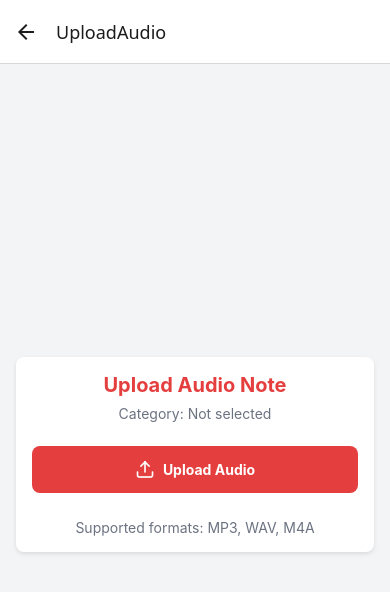
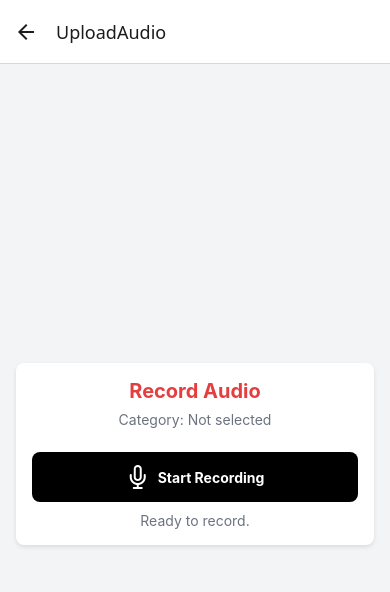
Before and after one commit to JorgeRodriguez5167/Frontend-Study-App, a React Native app: screen /UploadAudio in a window 390 px wide. Shown: the top 592 px of the page. Built offline with nearby package versions, Linux system fonts and the light colour scheme.

Commit message:
Update UploadAudioScreen.js

```diff
--- a/UploadAudioScreen.js
+++ b/UploadAudioScreen.js
@@ -1,48 +1,59 @@
-import React, { useState, useEffect } from 'react';
+import React, { useState } from 'react';
 import {
-  View, Text, TouchableOpacity, StyleSheet, SafeAreaView, Modal, Alert, ActivityIndicator
+  View, Text, TouchableOpacity, StyleSheet, ActivityIndicator, Alert, Modal, Platform
 } from 'react-native';
-import * as DocumentPicker from 'expo-document-picker';
+import * as FileSystem from 'expo-file-system';
 import { Audio } from 'expo-av';
 import Icon from 'react-native-vector-icons/Feather';
 
 const BACKEND_URL = 'https://backend-study-app-production.up.railway.app';
 
-export default function UploadAudioScreen() {
+export default function RecordAudioScreen() {
+  const [isRecording, setIsRecording] = useState(false);
   const [audioUri, setAudioUri] = useState(null);
-  const [sound, setSound] = useState(null);
   const [transcription, setTranscription] = useState('');
   const [summary, setSummary] = useState('');
   const [uploading, setUploading] = useState(false);
   const [summarizing, setSummarizing] = useState(false);
-  const [selectedCategory, setSelectedCategory] = useState(null);
   const [showCategoryModal, setShowCategoryModal] = useState(false);
-  const [showConfirmModal, setShowConfirmModal] = useState(false);
+  const [selectedCategory, setSelectedCategory] = useState('');
 
-  const categoryOptions = ['Health', 'Biology', 'Arts', 'English', 'History'];
+  const handleCategorySelect = (category) => {
+    setSelectedCategory(category);
+    setShowCategoryModal(false);
+    startRecording();
+  };
 
-  const pickAudioFile = async () => {
-    setTranscription('');
-    setSummary('');
+  const startRecording = async () => {
     try {
-      const result = await DocumentPicker.getDocumentAsync({ type: 'audio/*', copyToCacheDirectory: true });
-      if (!result.canceled && result.assets?.[0]?.uri) {
-        setAudioUri(result.assets[0].uri);
-        setShowCategoryModal(true);
-      }
-    } catch (error) {
-      console.error('File selection error:', error);
+      setTranscription('');
+      setSummary('');
+      const permission = await Audio.requestPermissionsAsync();
+      if (!permission.granted) throw new Error('Permission to access microphone is required');
+
+      await Audio.setAudioModeAsync({
+        allowsRecordingIOS: true,
+        playsInSilentModeIOS: true,
+      });
+
+      const { recording } = await Audio.Recording.createAsync(Audio.RecordingOptionsPresets.HIGH_QUALITY);
+      setIsRecording(recording);
+    } catch (err) {
+      console.error('Failed to start recording', err);
+      Alert.alert('Error', 'Failed to start recording.');
     }
   };
 
-  const playAudio = async () => {
-    if (!audioUri) return;
+  const stopRecording = async () => {
     try {
-      const { sound: newSound } = await Audio.Sound.createAsync({ uri: audioUri });
-      setSound(newSound);
-      await newSound.playAsync();
-    } catch (error) {
-      console.error('Playback error:', error);
+      await isRecording.stopAndUnloadAsync();
+      const uri = isRecording.getURI();
+      setAudioUri(uri);
+    } catch (err) {
+      console.error('Failed to stop recording', err);
+      Alert.alert('Error', 'Failed to stop recording.');
+    } finally {
+      setIsRecording(false);
     }
   };
 
@@ -52,22 +63,17 @@ export default function UploadAudioScreen() {
     setTranscription('');
 
     try {
-      const response = await fetch(audioUri);
-      const blob = await response.blob();
-
-      const formData = new FormData();
-      formData.append('file', blob, 'uploaded_audio.wav');
-
-      const res = await fetch(`${BACKEND_URL}/transcribe?stream=false`, {
-        method: 'POST',
-        body: formData,
+      const result = await FileSystem.uploadAsync(`${BACKEND_URL}/transcribe?stream=false`, audioUri, {
+        fieldName: 'file',
+        httpMethod: 'POST',
+        uploadType: FileSystem.FileSystemUploadType.MULTIPART,
+        mimeType: 'audio/m4a'
       });
-
-      const data = await res.json();
+      const data = JSON.parse(result.body);
       setTranscription(data.transcription || '');
-      Alert.alert('✅ Transcription Complete', 'Audio has been successfully transcribed.');
-    } catch (error) {
-      console.error('Transcription error:', error);
+      Alert.alert("✅ Transcribed", "Audio was transcribed successfully.");
+    } catch (err) {
+      console.error('Transcription failed', err);
       Alert.alert('Error', 'Failed to transcribe audio.');
     } finally {
       setUploading(false);
@@ -82,15 +88,14 @@ export default function UploadAudioScreen() {
       const response = await fetch(`${BACKEND_URL}/summarize`, {
         method: 'POST',
         headers: { 'Content-Type': 'application/json' },
-        body: JSON.stringify({ text: transcription }),
+        body: JSON.stringify({ text: transcription })
       });
-
       const data = await response.json();
       setSummary(data.summary || '');
-      Alert.alert('✅ Summarized', 'Summary created successfully.');
+      Alert.alert("✅ Summarized", "Summary created successfully.");
     } catch (err) {
       console.error('Summarization failed', err);
-      Alert.alert('Error', 'Failed to summarize.');
+      Alert.alert('Error', 'Failed to summarize the note.');
     } finally {
       setSummarizing(false);
     }
@@ -103,7 +108,6 @@ export default function UploadAudioScreen() {
       if (!title) return;
 
       const fullTitle = `${title} ${type === 'Summary' ? 'Summary' : 'Notes'}`;
-
       try {
         const response = await fetch(`${BACKEND_URL}/notes`, {
           method: 'POST',
@@ -113,79 +117,64 @@ export default function UploadAudioScreen() {
             content,
             category: selectedCategory,
             user_id: 2
-          }),
+          })
         });
-
         if (response.ok) {
-          Alert.alert('✅ Success', `${type} saved as "${fullTitle}"`);
+          Alert.alert("✅ Success", `${type} saved as \"${fullTitle}\"`);
         } else {
-          Alert.alert('Failed', `Could not save ${type}.`);
+          Alert.alert("Failed", `Could not save ${type}.`);
         }
-      } catch (error) {
-        Alert.alert('Error', 'Failed to save note.');
+      } catch (err) {
+        Alert.alert("Error", "Failed to save note.");
       }
     });
   };
 
-  const handleConfirmAnswer = (answer) => {
-    setShowConfirmModal(false);
-    if (answer === 'no') {
-      setAudioUri(null);
-      setTranscription('');
-      setSummary('');
-    }
-  };
-
-  useEffect(() => {
-    return sound ? () => sound.unloadAsync() : undefined;
-  }, [sound]);
-
   return (
-    <SafeAreaView style={styles.container}>
+    <View style={styles.container}>
       <View style={styles.content}>
         <View style={styles.card}>
           <View style={styles.cardHeader}>
-            <Text style={styles.cardTitle}>Upload Audio Note</Text>
+            <Text style={styles.cardTitle}>Record Audio</Text>
             <Text style={styles.cardDescription}>Category: {selectedCategory || 'Not selected'}</Text>
           </View>
 
-          <TouchableOpacity style={styles.uploadButton} onPress={pickAudioFile}>
-            <Icon name="upload" size={20} color="white" />
-            <Text style={styles.buttonText}>Upload Audio</Text>
-          </TouchableOpacity>
+          {isRecording ? (
+            <TouchableOpacity style={styles.stopButton} onPress={stopRecording}>
+              <Icon name="square" size={24} color="white" />
+              <Text style={styles.buttonText}>Stop Recording</Text>
+            </TouchableOpacity>
+          ) : (
+            <TouchableOpacity style={styles.recordButton} onPress={() => setShowCategoryModal(true)}>
+              <Icon name="mic" size={24} color="white" />
+              <Text style={styles.buttonText}>Start Recording</Text>
+            </TouchableOpacity>
+          )}
 
-          {audioUri && (
+          {audioUri && !isRecording && (
             <>
-              <TouchableOpacity style={styles.replayButton} onPress={playAudio}>
-                <Icon name="play" size={20} color="white" />
-                <Text style={styles.buttonText}>Replay</Text>
-              </TouchableOpacity>
-
-              <TouchableOpacity style={styles.replayButton} onPress={transcribeAudio}>
-                <Icon name="file-text" size={20} color="white" />
+              <TouchableOpacity style={styles.recordButton} onPress={transcribeAudio}>
+                <Icon name="file-text" size={24} color="white" />
                 <Text style={styles.buttonText}>Transcribe</Text>
               </TouchableOpacity>
-
               <TouchableOpacity
                 style={[styles.stopButton, { backgroundColor: summarizing || !transcription ? '#999' : '#e53e3e' }]}
                 disabled={!transcription || summarizing}
                 onPress={summarizeText}
               >
-                <Icon name="book-open" size={20} color="white" />
+                <Icon name="book-open" size={24} color="white" />
                 <Text style={styles.buttonText}>Summarize</Text>
               </TouchableOpacity>
-
               <TouchableOpacity
-                style={styles.uploadButton}
+                style={styles.recordButton}
                 onPress={() => saveNote("Notes", transcription)}
                 disabled={!transcription}
               >
                 <Icon name="save" size={20} color="white" />
                 <Text style={styles.buttonText}>Save Transcript</Text>
               </TouchableOpacity>
-
               <TouchableOpacity
-                style={styles.uploadButton}
+                style={styles.recordButton}
                 onPress={() => saveNote("Summary", summary)}
                 disabled={!summary}
               >
@@ -198,105 +187,42 @@ export default function UploadAudioScreen() {
           {uploading && <ActivityIndicator size="large" color="#2196F3" style={{ marginVertical: 10 }} />}
           {summarizing && <ActivityIndicator size="large" color="#e53e3e" style={{ marginVertical: 10 }} />}
 
-          <Text style={styles.supportedFormats}>Supported formats: MP3, WAV, M4A</Text>
+          <Text style={styles.statusText}>
+            {isRecording ? "Recording in progress..." : audioUri ? "Recording saved." : "Ready to record."}
+          </Text>
         </View>
       </View>
 
       <Modal transparent visible={showCategoryModal} animationType="fade">
         <View style={styles.modalOverlay}>
           <View style={styles.modalContent}>
-            <Text style={styles.modalTitle}>Choose the category:</Text>
-            {categoryOptions.map((cat) => (
-              <TouchableOpacity key={cat} style={styles.sectionButton} onPress={() => {
-                setSelectedCategory(cat);
-                setShowCategoryModal(false);
-                setShowConfirmModal(true);
-              }}>
-                <Text style={styles.sectionButtonText}>{cat}</Text>
+            <Text style={styles.modalTitle}>Please choose the section for your notes:</Text>
+            {['Health', 'Biology', 'Arts', 'English', 'History'].map((section) => (
+              <TouchableOpacity key={section} style={styles.sectionButton} onPress={() => handleCategorySelect(section)}>
+                <Text style={styles.sectionButtonText}>{section}</Text>
               </TouchableOpacity>
             ))}
           </View>
         </View>
       </Modal>
-
-      <Modal transparent visible={showConfirmModal} animationType="fade">
-        <View style={styles.modalOverlay}>
-          <View style={styles.modalContent}>
-            <Text style={styles.modalTitle}>Is this the audio you want to send?</Text>
-
-            <TouchableOpacity style={styles.sectionButton} onPress={() => handleConfirmAnswer("yes")}>
-              <Text style={styles.sectionButtonText}>Yes</Text>
-            </TouchableOpacity>
-
-            <TouchableOpacity style={styles.sectionButton} onPress={() => handleConfirmAnswer("no")}>
-              <Text style={styles.sectionButtonText}>No</Text>
-            </TouchableOpacity>
-          </View>
-        </View>
-      </Modal>
-    </SafeAreaView>
+    </View>
   );
 }
 
 const styles = StyleSheet.create({
-  container: { flex: 1, backgroundColor: '#f3f4f6' },
-  content: { flex: 1, padding: 16, justifyContent: 'center' },
-  card: {
-    backgroundColor: 'white',
-    borderRadius: 8,
-    padding: 16,
-    shadowColor: '#000',
-    shadowOffset: { width: 0, height: 2 },
-    shadowOpacity: 0.1,
-    shadowRadius: 4,
-    elevation: 2,
-  },
-  cardHeader: { alignItems: 'center', marginBottom: 24 },
-  cardTitle: { fontSize: 20, fontWeight: 'bold', color: '#e53e3e', marginBottom: 8 },
-  cardDescription: { fontSize: 14, color: '#6b7280', textAlign: 'center' },
-  uploadButton: {
-    backgroundColor: '#e53e3e',
-    flexDirection: 'row',
-    alignItems: 'center',
-    justifyContent: 'center',
-    paddingVertical: 12,
-    paddingHorizontal: 20,
-    borderRadius: 8,
-    marginBottom: 10,
-  },
-  replayButton: {
-    backgroundColor: '#000000',
-    flexDirection: 'row',
-    alignItems: 'center',
-    justifyContent: 'center',
-    paddingVertical: 12,
-    paddingHorizontal: 20,
-    borderRadius: 8,
-    marginBottom: 10,
-  },
-  stopButton: {
-    backgroundColor: '#1f2937',
-    flexDirection: 'row',
-    alignItems: 'center',
-    justifyContent: 'center',
-    paddingVertical: 12,
-    paddingHorizontal: 20,
-    borderRadius: 8,
-    marginBottom: 10,
-  },
-  buttonText: { color: 'white', fontWeight: 'bold', marginLeft: 8 },
-  supportedFormats: { textAlign: 'center', color: '#6b7280', fontSize: 14, marginTop: 16 },
-  modalOverlay: { flex: 1, backgroundColor: 'rgba(0,0,0,0.5)', justifyContent: 'center', alignItems: 'center' },
-  modalContent: { backgroundColor: 'white', borderRadius: 10, padding: 24, width: '80%', alignItems: 'center' },
-  modalTitle: { fontSize: 18, fontWeight: 'bold', marginBottom: 16, textAlign: 'center' },
-  sectionButton: {
-    backgroundColor: '#1f2937',
-    paddingVertical: 10,
-    paddingHorizontal: 24,
-    borderRadius: 8,
-    marginVertical: 6,
-    width: '100%',
-    alignItems: 'center',
-  },
-  sectionButtonText: { color: 'white', fontWeight: 'bold' },
+  container: { flex: 1, backgroundColor: "#f3f4f6" },
+  content: { flex: 1, padding: 16, justifyContent: "center" },
+  card: { backgroundColor: "white", borderRadius: 8, padding: 16, shadowColor: "#000", shadowOffset: { width: 0, height: 2 }, shadowOpacity: 0.1, shadowRadius: 4, elevation: 2 },
+  cardHeader: { alignItems: "center", marginBottom: 24 },
+  cardTitle: { fontSize: 20, fontWeight: "bold", color: "#e53e3e", marginBottom: 8 },
+  cardDescription: { fontSize: 14, color: "#6b7280", textAlign: "center" },
+  recordButton: { backgroundColor: "black", flexDirection: "row", alignItems: "center", justifyContent: "center", paddingVertical: 12, paddingHorizontal: 20, borderRadius: 8, marginBottom: 10 },
+  stopButton: { backgroundColor: "#e53e3e", flexDirection: "row", alignItems: "center", justifyContent: "center", paddingVertical: 12, paddingHorizontal: 20, borderRadius: 8, marginBottom: 10 },
+  buttonText: { color: "white", fontWeight: "bold", marginLeft: 8 },
+  statusText: { textAlign: "center", color: "#6b7280", fontSize: 14 },
+  modalOverlay: { flex: 1, backgroundColor: "rgba(0,0,0,0.5)", justifyContent: "center", alignItems: "center" },
+  modalContent: { backgroundColor: "white", borderRadius: 10, padding: 24, width: "80%", alignItems: "center", marginBottom: 16 },
+  modalTitle: { fontSize: 18, fontWeight: "bold", marginBottom: 16, textAlign: "center" },
+  sectionButton: { backgroundColor: "#1f2937", paddingVertical: 10, paddingHorizontal: 24, borderRadius: 8, marginVertical: 6, width: "100%", alignItems: "center" },
+  sectionButtonText: { color: "white", fontWeight: "bold" }
 });
```
